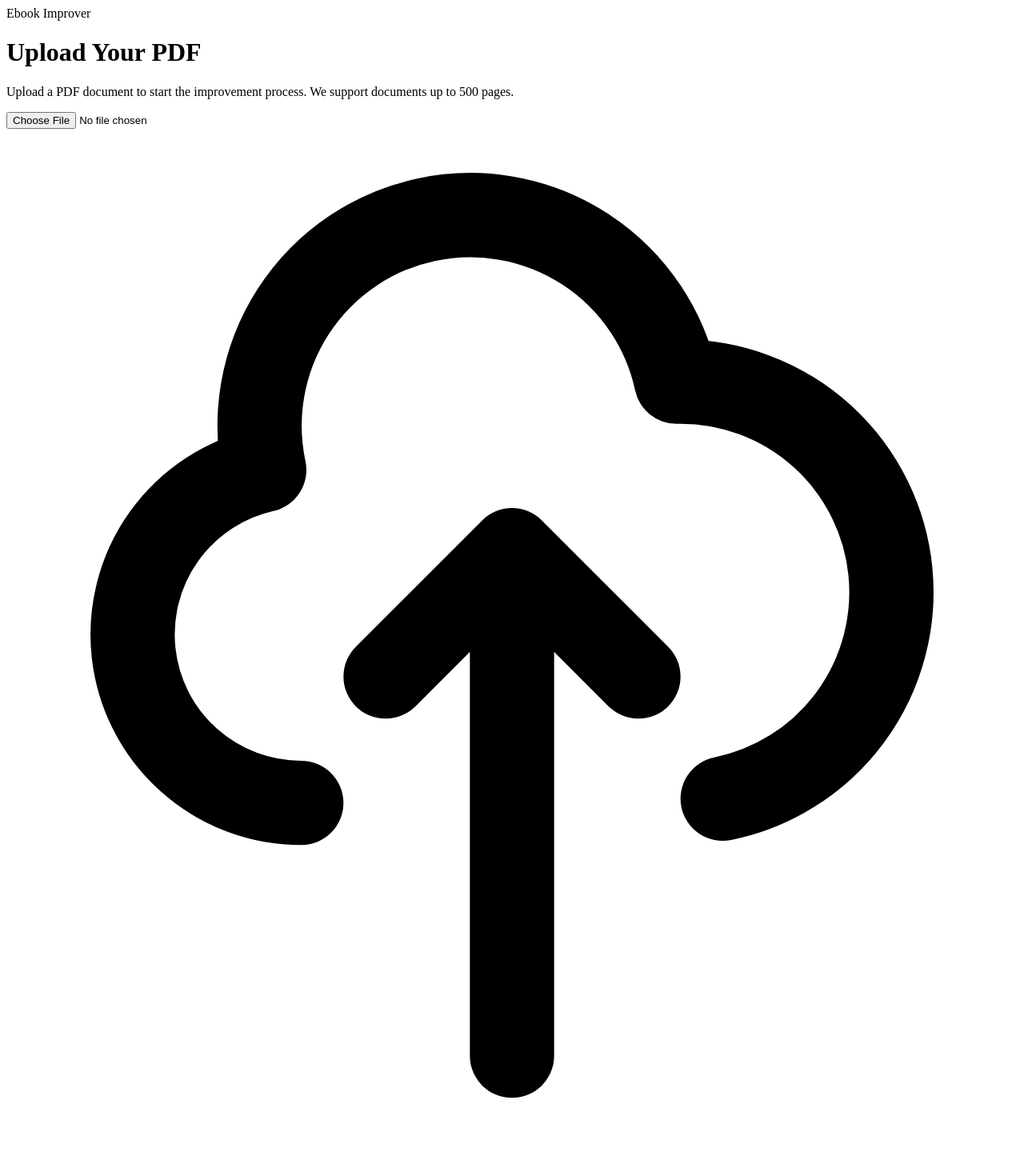
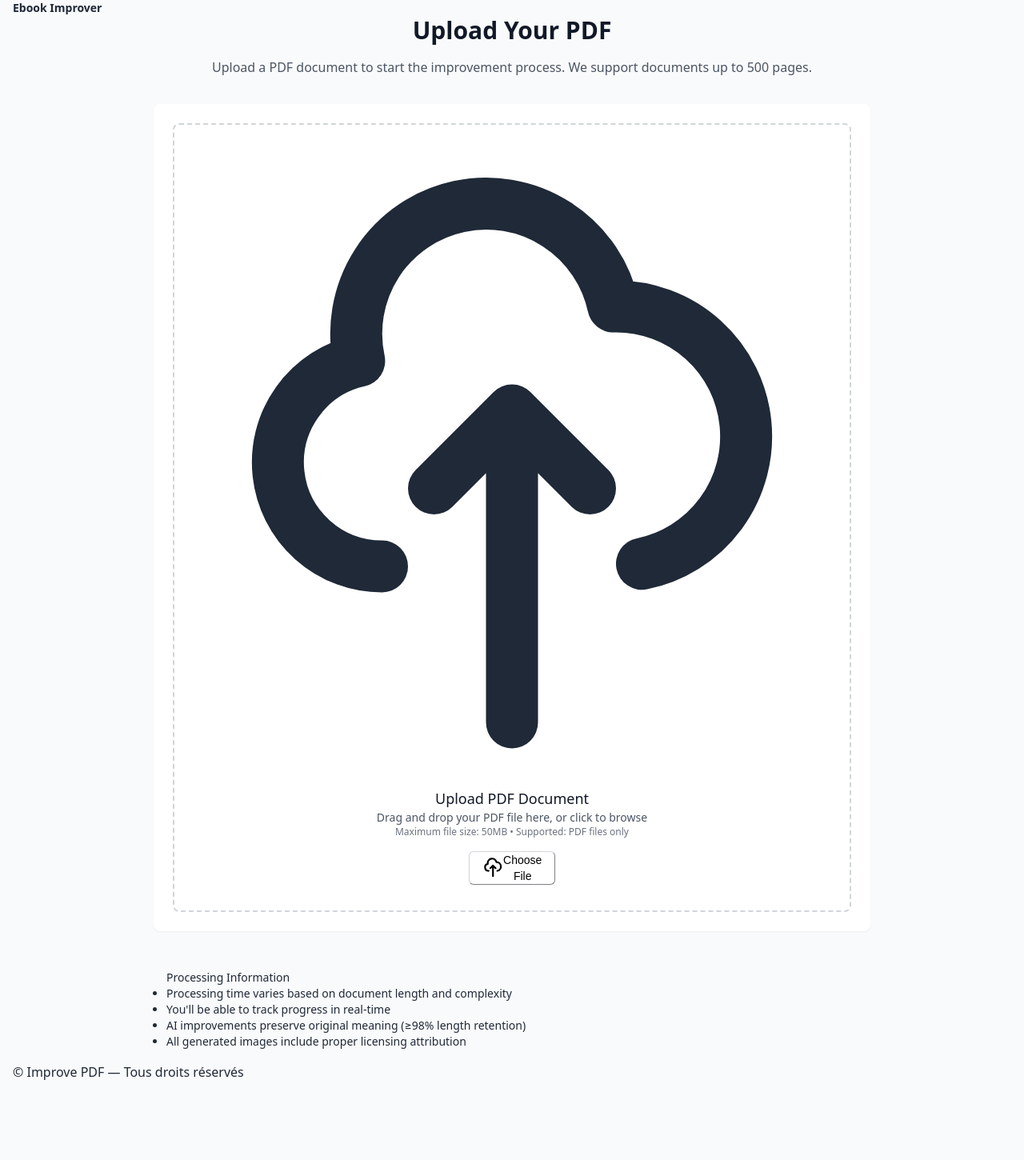
Before and after one commit to FredWav/Improve-PDF, a Next.js app: page /upload in a window 1280 px wide. Shown: the top 1450 px of the page at 80% size. After the commit the page ends 1353 px from the top, so only its background shows below. Built offline with nearby package versions, Linux system fonts and the light colour scheme.

Commit message:
Refactor layout and enhance header design
Updated layout styles and improved header structure.

```diff
--- a/app/layout.tsx
+++ b/app/layout.tsx
@@ -1,3 +1,5 @@
+import './globals.css'
+
 export const metadata = {
   title: 'Improve PDF',
   description: 'Améliore, réécris et exporte des PDF proprement.',
@@ -6,22 +8,33 @@ export const metadata = {
 export default function RootLayout({ children }: { children: React.ReactNode }) {
   return (
     <html lang="fr">
-      <body className="min-h-screen antialiased bg-slate-50">
-        {/* fond subtile : radial + grille très légère */}
+      <body className="min-h-screen bg-slate-50 antialiased font-sans">
+        {/* Fond subtil : radial + grille */}
         <div className="pointer-events-none fixed inset-0 -z-10">
-          <div className="absolute inset-0 bg-[radial-gradient(ellipse_at_top,rgba(99,102,241,0.07),transparent_60%)]" />
+          <div className="absolute inset-0 bg-[radial-gradient(ellipse_at_top,rgba(99,102,241,0.08),transparent_60%)]" />
           <div className="absolute inset-0 bg-[linear-gradient(transparent,transparent_31px,#eaeef6_32px)] bg-[size:100%_32px]" />
         </div>
 
-        <header className="sticky top-0 z-10 border-b border-slate-200 bg-white/80 backdrop-blur supports-[backdrop-filter]:bg-white/60">
-          <div className="mx-auto max-w-6xl px-4 sm:px-6 lg:px-8 h-14 flex items-center">
-            <span className="text-sm font-semibold tracking-tight text-slate-800">
-              Ebook Improver
-            </span>
+        {/* Header */}
+        <header className="sticky top-0 z-20 border-b border-slate-200 bg-white/80 backdrop-blur supports-[backdrop-filter]:bg-white/60">
+          <div className="mx-auto max-w-6xl px-4 sm:px-6 lg:px-8 h-14 flex items-center justify-between">
+            <span className="text-sm font-semibold tracking-tight text-slate-800">Ebook Improver</span>
+            <nav className="hidden sm:flex items-center gap-4 text-xs text-slate-600">
+              <a className="hover:text-slate-900" href="/docs">Docs</a>
+              <a className="hover:text-slate-900" href="mailto:">Support</a>
+            </nav>
           </div>
         </header>
 
+        {/* Contenu */}
         <main>{children}</main>
+
+        {/* Footer */}
+        <footer className="mt-16 border-t border-slate-200 bg-white/60">
+          <div className="mx-auto max-w-6xl px-4 sm:px-6 lg:px-8 py-6 text-[11px] text-slate-500">
+            © Improve PDF — Tous droits réservés
+          </div>
+        </footer>
       </body>
     </html>
   )
```
